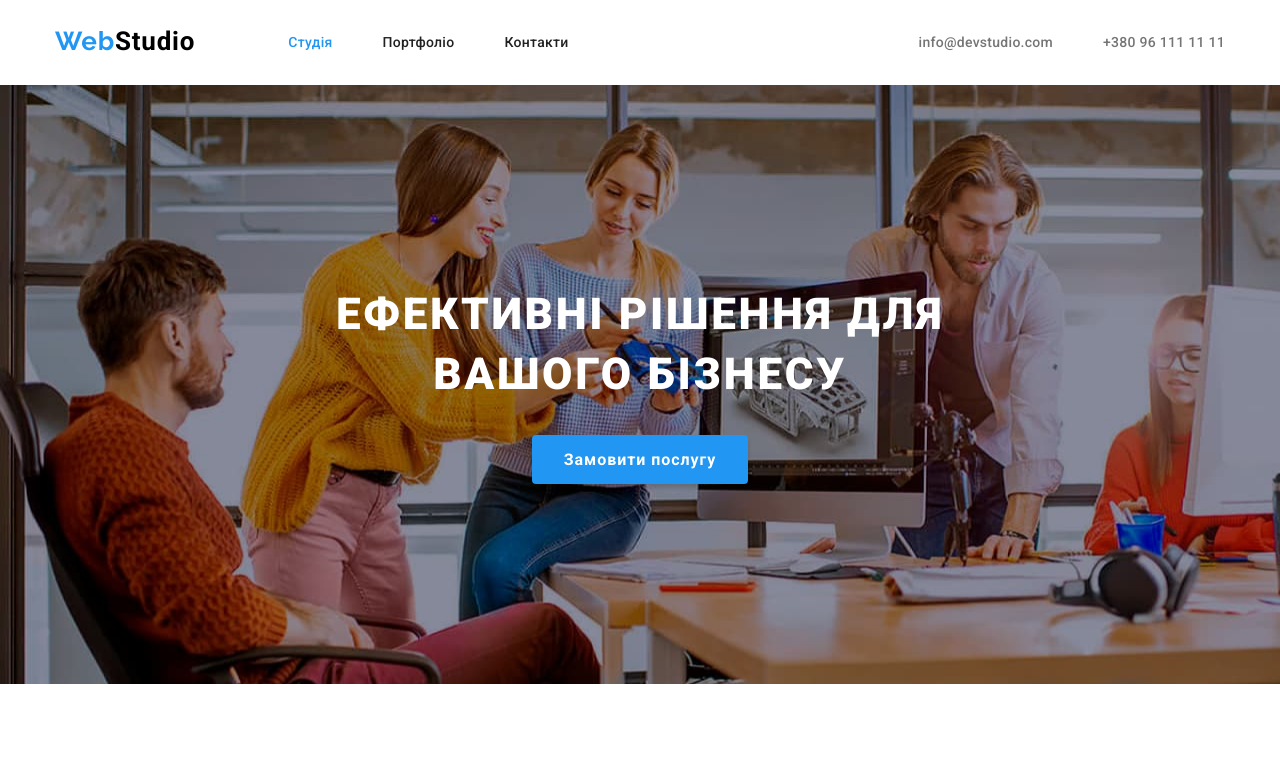
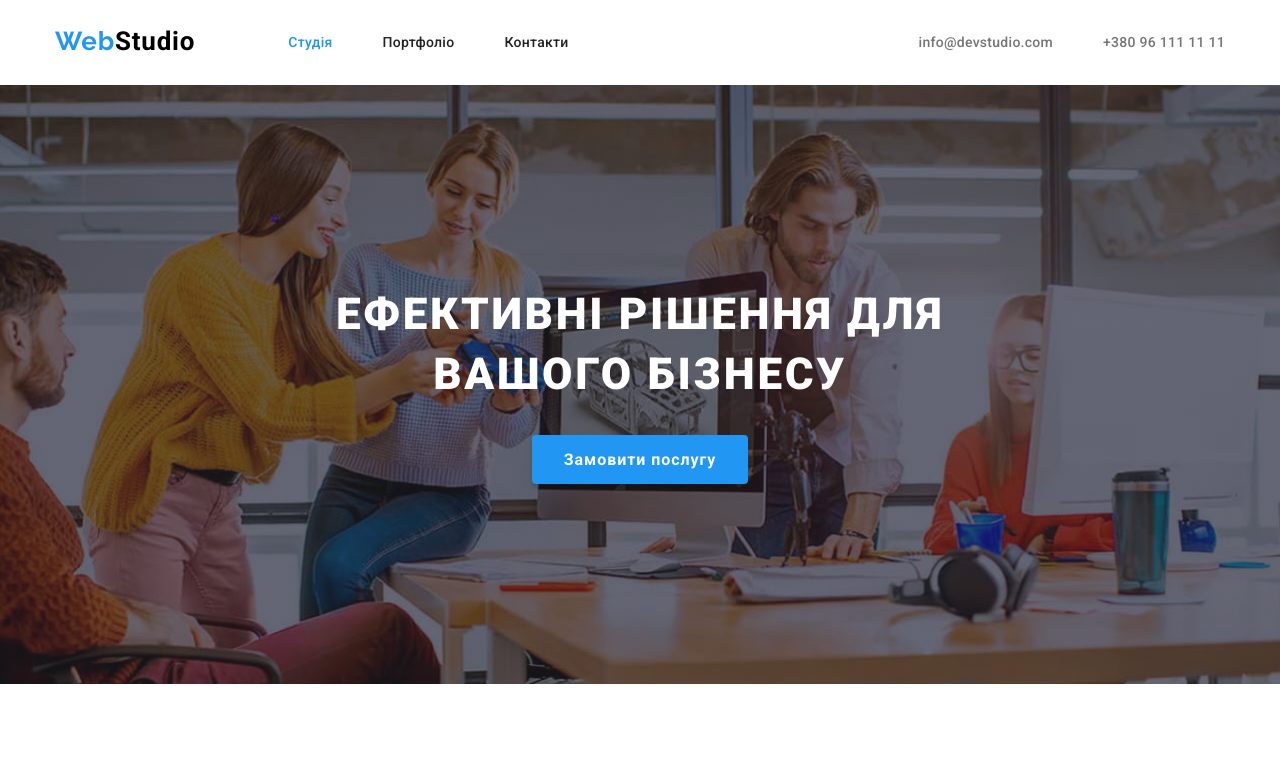
Before and after one commit to istomina0905/webstudio, a plain HTML site: page index.html in a window 1280 px wide. Shown: the top 775 px of the page. Drawn offline with nearby package versions, Linux system fonts and the light colour scheme.

Commit message:
background added

```diff
--- a/css/style.css
+++ b/css/style.css
@@ -131,7 +131,10 @@ letter-spacing: 0.28px;
 
 /* секція герой */
 .hero {
-    background-image: url(../images/backgroung_hero.jpg);
+    background-image: linear-gradient(rgba(47, 48, 58, 0.40), rgba(47, 48, 58, 0.40)), url(../images/backgroung_hero.jpg);
+    background-repeat: no-repeat;
+    background-position: center;
+    background-size: cover;
     padding-top: 200px;
     padding-bottom: 200px;
 }
```
